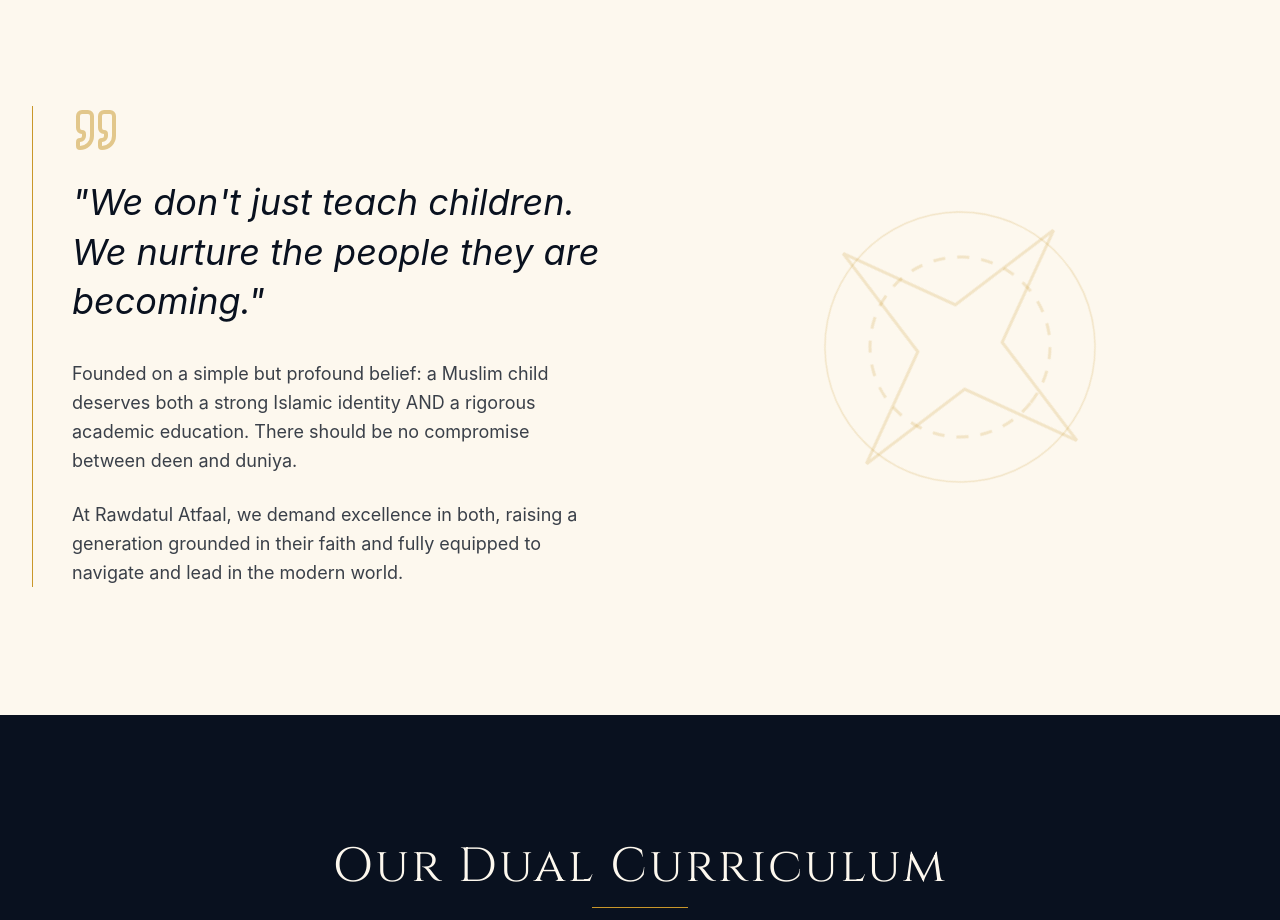
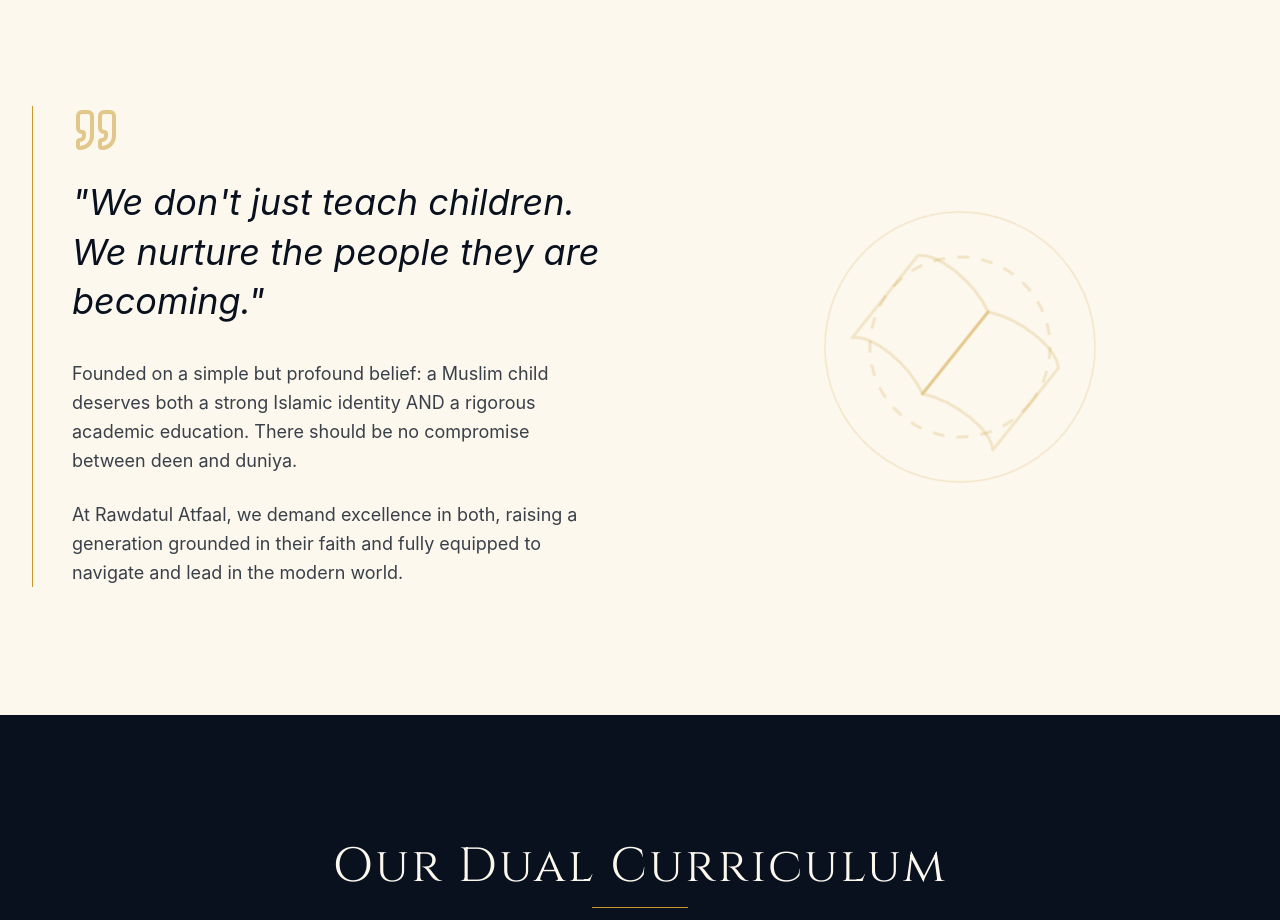
Before and after one commit to Lukman10a/rawdahkid, a Next.js app: page /about in a window 1280 px wide. Shown: the part 1040-1960 px from the top of the page. Built offline with nearby package versions, Linux system fonts and the light colour scheme; a web font is replaced by a local one.

Commit message:
update animation in homepage to book

```diff
--- a/app/[locale]/page.tsx
+++ b/app/[locale]/page.tsx
@@ -175,12 +175,21 @@
                   viewBox="0 0 100 100"
                   className="animate-[spin_60s_linear_infinite]"
                 >
-                  <path
-                    d="M50 0L60 40L100 50L60 60L50 100L40 60L0 50L40 40Z"
+                  {/* Book Icon replacing the original Star */}
+                  <g
                     fill="none"
                     stroke="currentColor"
                     strokeWidth="1"
-                  />
+                    strokeLinecap="round"
+                    strokeLinejoin="round"
+                  >
+                    {/* Left Page */}
+                    <path d="M 50 35 C 40 30 25 30 20 35 L 20 70 C 25 65 40 65 50 70 Z" />
+                    {/* Right Page */}
+                    <path d="M 50 35 C 60 30 75 30 80 35 L 80 70 C 75 65 60 65 50 70 Z" />
+                    {/* Spine/Center Line */}
+                    <path d="M 50 35 L 50 70" />
+                  </g>
                   <circle
                     cx="50"
                     cy="50"
```
